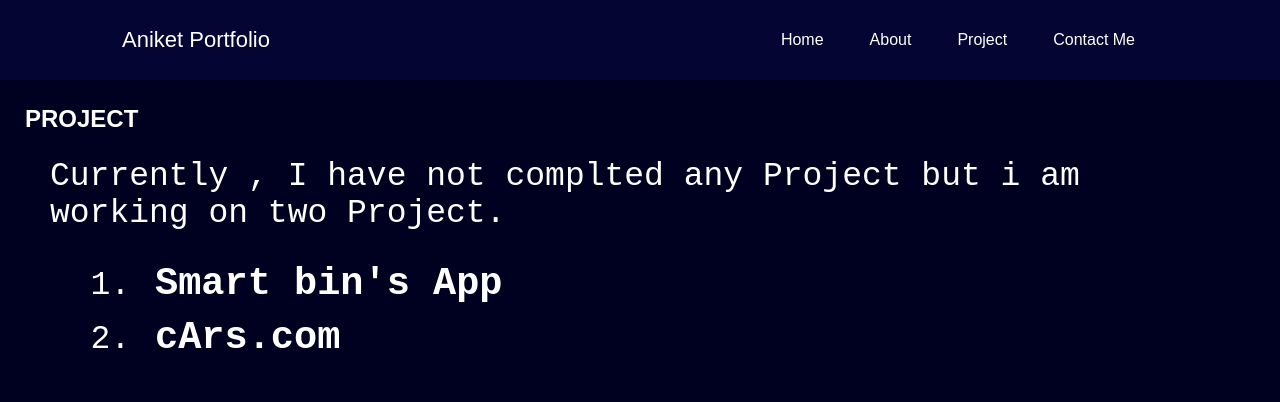
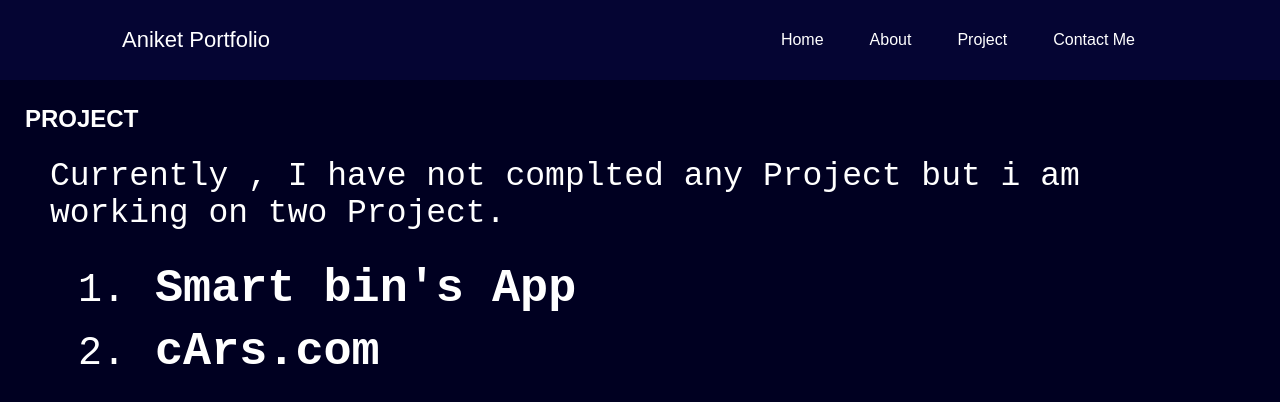
Before and after one commit to kadamcode/Portfolio, a plain HTML site: page project.html in a window 1280 px wide. Drawn offline with Linux system fonts and the light colour scheme.

Commit message:
Update style.css

```diff
--- a/style.css
+++ b/style.css
@@ -308,5 +308,5 @@ ol li {
     margin-left: 125px;
     padding:5px;
     font-family: 'Source Code Pro',monospace;
-    font-size:33px;
+    font-size:40px;
 }
```
